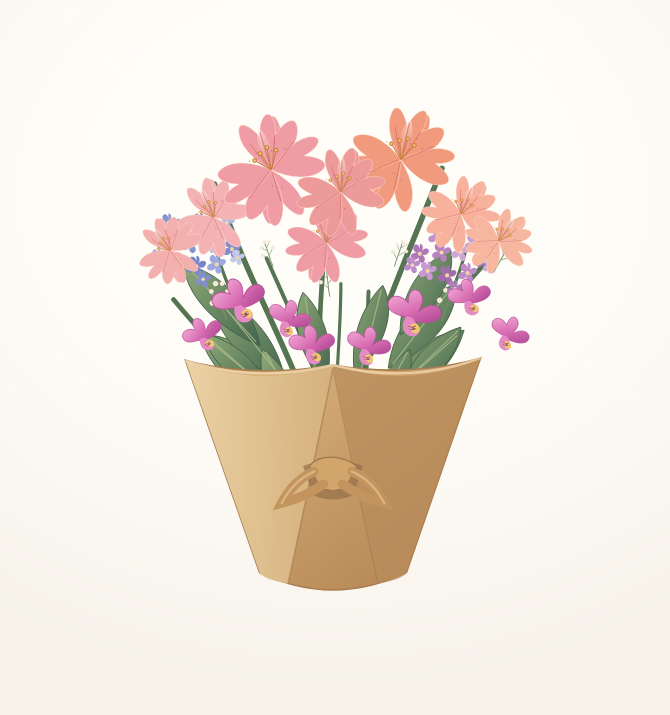
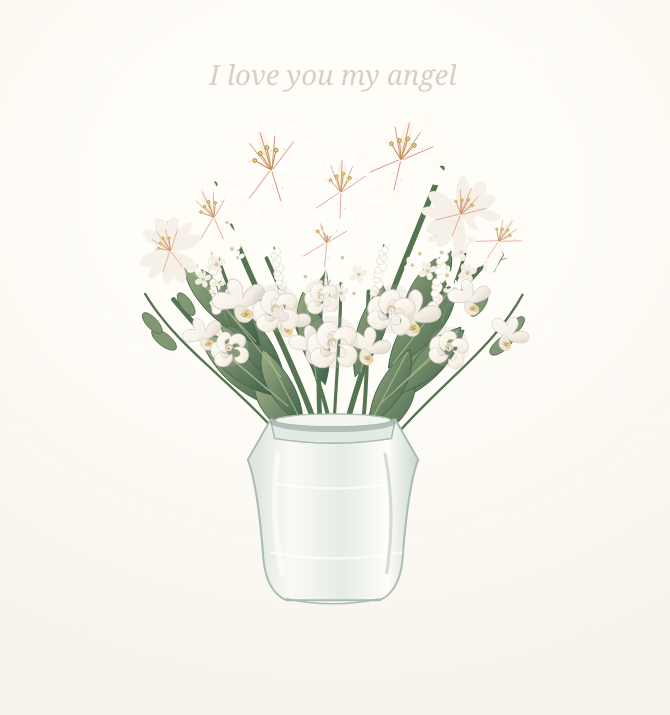
Before and after one commit to bissanrajab/flower-bouquet, a plain HTML site: page index.html in a window 1280 px wide. Shown: the part 203-918 px from the top of the page, without its empty margins (307-977 px from the left). Drawn offline with Linux system fonts and the light colour scheme.

Commit message:
Create full white flower arrangement in vase
Co-authored-by: Copilot <223556219+Copilot@users.noreply.github.com>

```diff
--- a/index.html
+++ b/index.html
@@ -4,8 +4,8 @@
     <meta charset="utf-8">
     <meta name="viewport" content="width=device-width, initial-scale=1">
     <meta name="theme-color" content="#f7f3eb">
-    <meta name="description" content="A lush, hand-tied bouquet of lilies, hydrangeas, orchids, and delicate filler flowers, illustrated in detailed SVG.">
-    <title>A little bouquet</title>
+    <meta name="description" content="A full vase arrangement of white orchids, hydrangeas, lilies, roses, stock, and seasonal greenery.">
+    <title>I love you, my angel</title>
     <style>
       :root {
         color-scheme: light;
@@ -77,39 +77,42 @@
   </head>
   <body>
     <main>
-      <p class="eyebrow">Gathered with love</p>
-      <h1>A little bouquet</h1>
-      <p class="subtitle">Open lilies, hydrangeas &amp; orchids.</p>
+      <p class="eyebrow">A bouquet for you</p>
+      <h1>I love you, my angel</h1>
+      <p class="subtitle">White orchids, lilies, roses &amp; seasonal greens.</p>
 
       <svg class="artwork" viewBox="0 0 760 800" role="img" aria-labelledby="bouquet-title bouquet-description" xmlns="http://www.w3.org/2000/svg">
-        <title id="bouquet-title">A colorful hand-tied flower bouquet</title>
-        <desc id="bouquet-description">A lush hand-tied arrangement of blush and coral lilies, blue and violet hydrangeas, pink orchids, soft greenery and delicate filler flowers in a warm kraft-paper wrap.</desc>
+        <title id="bouquet-title">A full arrangement of white flowers in a vase</title>
+        <desc id="bouquet-description">A full vase arrangement of white orchids, white hydrangeas, white lilies, ivory roses, white stock flowers, and layered seasonal greenery, with the message I love you my angel.</desc>
         <defs>
-          <linearGradient id="paper" x1="0" y1="0" x2="1" y2="1">
-            <stop offset="0" stop-color="#dfbd87"/>
-            <stop offset=".48" stop-color="#c89d68"/>
-            <stop offset="1" stop-color="#af8050"/>
+          <linearGradient id="vase" x1="0" y1="0" x2="1" y2="0">
+            <stop stop-color="#d8e2dd"/>
+            <stop offset=".25" stop-color="#fbfaf4"/>
+            <stop offset=".55" stop-color="#e5ece6"/>
+            <stop offset=".82" stop-color="#fffdf8"/>
+            <stop offset="1" stop-color="#c8d6d0"/>
           </linearGradient>
-          <linearGradient id="paper-fold" x1="0" y1="0" x2="1" y2="0">
-            <stop stop-color="#ecd3a7"/>
-            <stop offset="1" stop-color="#d5b17d"/>
+          <linearGradient id="rose-petal" x1="0" y1="0" x2="1" y2="1">
+            <stop stop-color="#fffefa"/>
+            <stop offset=".68" stop-color="#f6f0e5"/>
+            <stop offset="1" stop-color="#d9d3c7"/>
           </linearGradient>
           <linearGradient id="orchid" x1="0" y1="0" x2="1" y2="1">
-            <stop stop-color="#f9b9df"/>
-            <stop offset=".6" stop-color="#d66ab0"/>
-            <stop offset="1" stop-color="#a94491"/>
+            <stop stop-color="#fffefa"/>
+            <stop offset=".7" stop-color="#f4eee5"/>
+            <stop offset="1" stop-color="#d8d1c7"/>
           </linearGradient>
           <linearGradient id="leaf" x1="0" y1="0" x2="1" y2="1">
-            <stop stop-color="#90a978"/>
-            <stop offset="1" stop-color="#42654d"/>
+            <stop stop-color="#9bad83"/>
+            <stop offset="1" stop-color="#3e6049"/>
           </linearGradient>
           <linearGradient id="lily-center" x1="0" y1="0" x2="0" y2="1">
-            <stop stop-color="#fff6e8" stop-opacity=".85"/>
-            <stop offset="1" stop-color="#d97d75" stop-opacity=".45"/>
+            <stop stop-color="#fffdf3" stop-opacity=".9"/>
+            <stop offset="1" stop-color="#e8d8ae" stop-opacity=".5"/>
           </linearGradient>
           <symbol id="hydrangea-floret" viewBox="-12 -12 24 24">
             <path d="M0-10C3-10 4-6 2-3 6-7 10-5 9-2 8 1 5 2 2 1 6 3 6 8 3 9 0 10-2 6-1 3-3 7-8 7-9 4-10 1-7-1-3-1-7-2-8-7-5-9-2-10 0-7 0-4Z" fill="currentColor"/>
-            <circle r="2" fill="#f3d9a1"/>
+            <circle r="2" fill="#d9c99f"/>
           </symbol>
           <g id="lily">
             <g fill="currentColor" stroke="#fff1df" stroke-opacity=".55" stroke-width="1">
@@ -124,18 +127,36 @@
             <g fill="none" stroke="#d56d69" stroke-linecap="round" stroke-width="1.2" opacity=".8">
               <path d="M0-4 0-53M2-3 18-43M3-1 40-28M0 3 0 44M-3 1-40 28M-2-3-18-43"/>
             </g>
-            <g fill="#b85c58" opacity=".62">
+            <g fill="#c6a975" opacity=".55">
               <circle cx="-8" cy="-23" r="1.2"/><circle cx="-13" cy="-28" r=".9"/>
               <circle cx="8" cy="-25" r="1.1"/><circle cx="15" cy="-34" r=".9"/>
               <circle cx="26" cy="-22" r="1.1"/><circle cx="-25" cy="-20" r="1"/>
               <circle cx="-5" cy="21" r="1"/><circle cx="7" cy="27" r="1.1"/>
             </g>
-            <g stroke="#c98142" stroke-width="1.5">
+            <g stroke="#b9954d" stroke-width="1.5">
               <path d="M0 0-8-26M0 0 3-31M0 0 14-24M0 0-18-19" fill="none"/>
-              <circle cx="-8" cy="-26" r="2.5" fill="#f6c96f"/>
-              <circle cx="3" cy="-31" r="2.5" fill="#f6c96f"/>
-              <circle cx="14" cy="-24" r="2.5" fill="#f6c96f"/>
-              <circle cx="-18" cy="-19" r="2.5" fill="#f6c96f"/>
+              <circle cx="-8" cy="-26" r="2.5" fill="#f2d783"/>
+              <circle cx="3" cy="-31" r="2.5" fill="#f2d783"/>
+              <circle cx="14" cy="-24" r="2.5" fill="#f2d783"/>
+              <circle cx="-18" cy="-19" r="2.5" fill="#f2d783"/>
+            </g>
+          </g>
+          <g id="rose-bloom">
+            <circle r="40" fill="#c8bfae" opacity=".2"/>
+            <g fill="url(#rose-petal)" stroke="#d7d0c4" stroke-width="1.1">
+              <path d="M-2 17C-24 31-43 15-37-4-33-17-17-21-9-8-22-3-18 12-7 12Z"/>
+              <path d="M-7 11C-27 4-27-19-11-29 1-36 13-27 9-13 1-20-10-13-5-4Z"/>
+              <path d="M2 9C-5-11 13-29 30-19 43-11 37 8 22 9 25-2 13-8 7-1Z"/>
+              <path d="M9 5C29 1 43 18 32 33 23 45 4 38 6 23 16 28 24 18 17 11Z"/>
+              <path d="M3 16C3 36-18 44-31 31-41 21-31 5-18 8-22 19-11 25-4 18Z"/>
+            </g>
+            <path d="M-8 6C-11-2-3-10 4-6 10-3 8 5 2 6 7 0 1-3-2 0-5 3-2 7 1 8Z" fill="#d9cba9" stroke="#f8f4e9" stroke-width="1.2"/>
+          </g>
+          <g id="stock-spray" fill="none" stroke="#66815e" stroke-linecap="round">
+            <path d="M0 0C-4-34 2-70 0-112" stroke-width="2.5"/>
+            <g fill="#fffdf7" stroke="#d9d2c5" stroke-width="1">
+              <path d="M-2-17C-13-21-14-31-5-35 5-36 8-27 2-19ZM2-32C-9-37-7-47 2-49 12-46 12-37 5-31ZM-2-49C-13-54-10-64-1-66 9-63 9-54 2-48ZM2-65C-8-71-4-80 5-81 14-77 12-68 5-64ZM-2-81C-10-87-5-96 4-96 13-91 9-83 2-80ZM1-96C-6-103-1-111 7-109 13-104 9-97 3-95Z"/>
+              <path d="M-1-17C-10-14-14-22-8-27 0-29 4-23 1-18ZM0-42C-8-39-12-47-6-52 2-53 5-47 2-42ZM-1-59C-9-57-12-65-6-70 2-71 5-64 2-60ZM0-76C-8-74-11-82-5-87 3-87 5-81 2-76ZM-1-91C-8-90-10-97-5-101 2-101 5-95 2-91Z"/>
             </g>
           </g>
           <g id="filler-spray" fill="none" stroke="#78916a" stroke-linecap="round">
@@ -153,26 +174,29 @@
             </g>
           </g>
           <g id="orchid-bloom">
-            <path d="M0 0C-13-8-40-4-42-21-44-35-27-43-10-28-14-47-2-57 8-46 17-36 10-22 8-15 25-37 46-31 45-16 44-1 17 2 0 0Z" fill="url(#orchid)" stroke="#b95299" stroke-width="1.5"/>
-            <path d="M-10-6C-16 5-15 20-3 24 7 28 18 20 13 10 10 4 4 0 0-5Z" fill="#e58bc4"/>
-            <path d="M-4 11C-1 3 8 1 13 8 18 15 11 22 5 19 2 18 0 15-4 11Z" fill="#f1c96e"/>
-            <path d="M-4 10Q2 12 7 8M-2 14Q3 16 8 12" fill="none" stroke="#9e477f" stroke-linecap="round" stroke-width="1.5"/>
-            <circle cx="4" cy="12" r="2" fill="#8d4a73"/>
+            <path d="M0 0C-13-8-40-4-42-21-44-35-27-43-10-28-14-47-2-57 8-46 17-36 10-22 8-15 25-37 46-31 45-16 44-1 17 2 0 0Z" fill="url(#orchid)" stroke="#d8d0c6" stroke-width="1.5"/>
+            <path d="M-10-6C-16 5-15 20-3 24 7 28 18 20 13 10 10 4 4 0 0-5Z" fill="#f0e9dd" stroke="#d8d0c6" stroke-width="1"/>
+            <path d="M-4 11C-1 3 8 1 13 8 18 15 11 22 5 19 2 18 0 15-4 11Z" fill="#e9d59c"/>
+            <path d="M-4 10Q2 12 7 8M-2 14Q3 16 8 12" fill="none" stroke="#b29a66" stroke-linecap="round" stroke-width="1.5"/>
+            <circle cx="4" cy="12" r="2" fill="#b8a06a"/>
           </g>
         </defs>
 
-        <!-- Stems and foliage form the loose, gathered silhouette. -->
+        <text x="380" y="82" text-anchor="middle" fill="#8d7a69" opacity=".34" font-family="Georgia, serif" font-size="35" font-style="italic">I love you my angel</text>
+
+        <!-- Stems and seasonal foliage form a broad, gathered silhouette. -->
         <g fill="none" stroke="#557452" stroke-linecap="round">
-          <path d="M377 613C371 490 286 372 230 208" stroke-width="7"/>
-          <path d="M381 615C390 485 449 363 518 188" stroke-width="7"/>
-          <path d="M370 615C359 492 358 379 375 239" stroke-width="6"/>
-          <path d="M391 614C407 508 474 415 580 300" stroke-width="6"/>
-          <path d="M362 615C340 521 255 447 178 354" stroke-width="6"/>
-          <path d="M383 615C393 505 340 402 296 302" stroke-width="5"/>
-          <path d="M400 615C427 509 422 421 425 344" stroke-width="5"/>
-          <path d="M369 615C329 485 243 363 225 263" stroke-width="4"/>
-          <path d="M395 615C448 490 528 377 548 292" stroke-width="4"/>
-          <path d="M378 615C379 500 390 410 390 334" stroke-width="4"/>
+          <path d="M377 608C371 490 286 372 230 208" stroke-width="7"/>
+          <path d="M381 608C390 485 449 363 518 188" stroke-width="7"/>
+          <path d="M370 608C359 492 358 379 375 239" stroke-width="6"/>
+          <path d="M391 608C407 508 474 415 580 300" stroke-width="6"/>
+          <path d="M362 608C340 521 255 447 178 354" stroke-width="6"/>
+          <path d="M383 608C393 505 340 402 296 302" stroke-width="5"/>
+          <path d="M400 608C427 509 422 421 425 344" stroke-width="5"/>
+          <path d="M369 608C329 485 243 363 225 263" stroke-width="4"/>
+          <path d="M395 608C448 490 528 377 548 292" stroke-width="4"/>
+          <path d="M378 608C379 500 390 410 390 334" stroke-width="4"/>
+          <path d="M365 607C310 489 196 438 142 347M405 607C464 490 570 440 620 348" stroke-width="3"/>
         </g>
         <g fill="url(#leaf)" stroke="#46634a" stroke-width="1.2">
           <path d="M329 496C268 485 224 445 211 398 257 399 307 426 329 496Z"/>
@@ -194,81 +218,100 @@
           <path d="M323 489 222 405M314 452 238 358M282 407 200 317M441 485 537 400M456 436 527 343M359 454 345 351M415 446 441 342"/>
           <path d="M298 469 222 402M461 467 538 394M339 507 295 421M429 507 474 421"/>
         </g>
+        <g fill="#829875" stroke="#526d52" stroke-width="1">
+          <ellipse cx="166" cy="405" rx="8" ry="19" transform="rotate(-52 166 405)"/>
+          <ellipse cx="151" cy="384" rx="7" ry="17" transform="rotate(-43 151 384)"/>
+          <ellipse cx="594" cy="411" rx="8" ry="19" transform="rotate(50 594 411)"/>
+          <ellipse cx="610" cy="389" rx="7" ry="17" transform="rotate(43 610 389)"/>
+          <ellipse cx="194" cy="360" rx="7" ry="17" transform="rotate(-35 194 360)"/>
+          <ellipse cx="565" cy="361" rx="7" ry="17" transform="rotate(35 565 361)"/>
+        </g>
 
         <g aria-hidden="true">
+          <g transform="translate(238 386) rotate(-7) scale(.84)"><use href="#stock-spray"/></g>
+          <g transform="translate(506 386) rotate(8) scale(.84)"><use href="#stock-spray"/></g>
+          <g transform="translate(319 365) rotate(-10) scale(.7)"><use href="#stock-spray"/></g>
+          <g transform="translate(432 362) rotate(9) scale(.7)"><use href="#stock-spray"/></g>
           <g transform="translate(245 379) rotate(-17) scale(.8)"><use href="#filler-spray"/></g>
           <g transform="translate(518 382) rotate(18) scale(.8)"><use href="#filler-spray"/></g>
           <g transform="translate(376 350) rotate(-8) scale(.62)"><use href="#filler-spray"/></g>
           <g transform="translate(176 326) rotate(-31) scale(.66)"><use href="#filler-spray"/></g>
           <g transform="translate(584 319) rotate(29) scale(.66)"><use href="#filler-spray"/></g>
-          <g transform="translate(304 312) rotate(-20) scale(.55)"><use href="#filler-spray"/></g>
-          <g transform="translate(458 312) rotate(18) scale(.55)"><use href="#filler-spray"/></g>
         </g>
 
         <!-- Hydrangea clusters, built from small inline SVG florets. -->
         <g aria-hidden="true">
           <g transform="translate(207 292)">
-            <use href="#hydrangea-floret" x="-54" y="-25" width="28" height="28" style="color:#7b87c8"/>
-            <use href="#hydrangea-floret" x="-34" y="-44" width="32" height="32" style="color:#9aa8df"/>
-            <use href="#hydrangea-floret" x="-10" y="-50" width="30" height="30" style="color:#727fc1"/>
-            <use href="#hydrangea-floret" x="13" y="-39" width="32" height="32" style="color:#aab8e8"/>
-            <use href="#hydrangea-floret" x="30" y="-17" width="30" height="30" style="color:#818dce"/>
-            <use href="#hydrangea-floret" x="10" y="2" width="31" height="31" style="color:#9ba9df"/>
-            <use href="#hydrangea-floret" x="-16" y="4" width="32" height="32" style="color:#7685c8"/>
-            <use href="#hydrangea-floret" x="-39" y="-1" width="31" height="31" style="color:#aab6e1"/>
-            <use href="#hydrangea-floret" x="-23" y="-24" width="31" height="31" style="color:#8794d2"/>
-            <use href="#hydrangea-floret" x="2" y="-24" width="31" height="31" style="color:#b4bee8"/>
-            <use href="#hydrangea-floret" x="-49" y="-49" width="27" height="27" style="color:#8795d1"/>
-            <use href="#hydrangea-floret" x="-62" y="-4" width="27" height="27" style="color:#96a1d9"/>
-            <use href="#hydrangea-floret" x="25" y="-49" width="27" height="27" style="color:#a7b3e4"/>
-            <use href="#hydrangea-floret" x="-5" y="23" width="27" height="27" style="color:#818fcf"/>
-            <use href="#hydrangea-floret" x="40" y="-3" width="24" height="24" style="color:#c0c8eb"/>
+            <use href="#hydrangea-floret" x="-54" y="-25" width="28" height="28" style="color:#fffdf7"/>
+            <use href="#hydrangea-floret" x="-34" y="-44" width="32" height="32" style="color:#f4f0e8"/>
+            <use href="#hydrangea-floret" x="-10" y="-50" width="30" height="30" style="color:#fffefa"/>
+            <use href="#hydrangea-floret" x="13" y="-39" width="32" height="32" style="color:#f4f0e8"/>
+            <use href="#hydrangea-floret" x="30" y="-17" width="30" height="30" style="color:#fffdf8"/>
+            <use href="#hydrangea-floret" x="10" y="2" width="31" height="31" style="color:#f2eee5"/>
+            <use href="#hydrangea-floret" x="-16" y="4" width="32" height="32" style="color:#fffdf8"/>
+            <use href="#hydrangea-floret" x="-39" y="-1" width="31" height="31" style="color:#f4f0e8"/>
+            <use href="#hydrangea-floret" x="-23" y="-24" width="31" height="31" style="color:#fffefa"/>
+            <use href="#hydrangea-floret" x="2" y="-24" width="31" height="31" style="color:#f4f0e8"/>
+            <use href="#hydrangea-floret" x="-49" y="-49" width="27" height="27" style="color:#fffdf7"/>
+            <use href="#hydrangea-floret" x="-62" y="-4" width="27" height="27" style="color:#f4f0e8"/>
+            <use href="#hydrangea-floret" x="25" y="-49" width="27" height="27" style="color:#fffefa"/>
+            <use href="#hydrangea-floret" x="-5" y="23" width="27" height="27" style="color:#f2eee5"/>
+            <use href="#hydrangea-floret" x="40" y="-3" width="24" height="24" style="color:#fffdf8"/>
           </g>
           <g transform="translate(526 302)">
-            <use href="#hydrangea-floret" x="-51" y="-21" width="30" height="30" style="color:#ad77b8"/>
-            <use href="#hydrangea-floret" x="-29" y="-44" width="31" height="31" style="color:#c292cb"/>
-            <use href="#hydrangea-floret" x="-5" y="-50" width="30" height="30" style="color:#a86faf"/>
-            <use href="#hydrangea-floret" x="17" y="-35" width="32" height="32" style="color:#c69bd1"/>
-            <use href="#hydrangea-floret" x="31" y="-12" width="30" height="30" style="color:#a978b9"/>
-            <use href="#hydrangea-floret" x="9" y="3" width="31" height="31" style="color:#be8ac7"/>
-            <use href="#hydrangea-floret" x="-17" y="6" width="31" height="31" style="color:#a36cab"/>
-            <use href="#hydrangea-floret" x="-41" y="1" width="30" height="30" style="color:#c89ad1"/>
-            <use href="#hydrangea-floret" x="-24" y="-23" width="31" height="31" style="color:#b781c2"/>
-            <use href="#hydrangea-floret" x="0" y="-24" width="31" height="31" style="color:#d1a5d6"/>
-            <use href="#hydrangea-floret" x="-59" y="-5" width="27" height="27" style="color:#bb8ac8"/>
-            <use href="#hydrangea-floret" x="24" y="-48" width="27" height="27" style="color:#c99ed2"/>
-            <use href="#hydrangea-floret" x="-5" y="25" width="27" height="27" style="color:#ad7dbb"/>
-            <use href="#hydrangea-floret" x="41" y="-2" width="24" height="24" style="color:#d2acd9"/>
+            <use href="#hydrangea-floret" x="-51" y="-21" width="30" height="30" style="color:#fffefa"/>
+            <use href="#hydrangea-floret" x="-29" y="-44" width="31" height="31" style="color:#f4f0e8"/>
+            <use href="#hydrangea-floret" x="-5" y="-50" width="30" height="30" style="color:#fffdf7"/>
+            <use href="#hydrangea-floret" x="17" y="-35" width="32" height="32" style="color:#f4f0e8"/>
+            <use href="#hydrangea-floret" x="31" y="-12" width="30" height="30" style="color:#fffefa"/>
+            <use href="#hydrangea-floret" x="9" y="3" width="31" height="31" style="color:#f2eee5"/>
+            <use href="#hydrangea-floret" x="-17" y="6" width="31" height="31" style="color:#fffdf8"/>
+            <use href="#hydrangea-floret" x="-41" y="1" width="30" height="30" style="color:#f4f0e8"/>
+            <use href="#hydrangea-floret" x="-24" y="-23" width="31" height="31" style="color:#fffefa"/>
+            <use href="#hydrangea-floret" x="0" y="-24" width="31" height="31" style="color:#f4f0e8"/>
+            <use href="#hydrangea-floret" x="-59" y="-5" width="27" height="27" style="color:#fffdf7"/>
+            <use href="#hydrangea-floret" x="24" y="-48" width="27" height="27" style="color:#f4f0e8"/>
+            <use href="#hydrangea-floret" x="-5" y="25" width="27" height="27" style="color:#fffefa"/>
+            <use href="#hydrangea-floret" x="41" y="-2" width="24" height="24" style="color:#f2eee5"/>
+          </g>
+          <g transform="translate(375 327)">
+            <use href="#hydrangea-floret" x="-44" y="-16" width="28" height="28" style="color:#fffdf7"/>
+            <use href="#hydrangea-floret" x="-22" y="-38" width="30" height="30" style="color:#f4f0e8"/>
+            <use href="#hydrangea-floret" x="2" y="-41" width="30" height="30" style="color:#fffefa"/>
+            <use href="#hydrangea-floret" x="23" y="-19" width="29" height="29" style="color:#f4f0e8"/>
+            <use href="#hydrangea-floret" x="-28" y="5" width="29" height="29" style="color:#fffefa"/>
+            <use href="#hydrangea-floret" x="0" y="4" width="30" height="30" style="color:#f2eee5"/>
+            <use href="#hydrangea-floret" x="18" y="6" width="27" height="27" style="color:#fffdf7"/>
           </g>
         </g>
 
-        <!-- Open lilies at different angles and stages of bloom. -->
-        <g transform="translate(229 250) rotate(-24) scale(.67)" style="color:#f5b2b5">
+        <!-- White lilies at different angles and stages of bloom. -->
+        <g transform="translate(229 250) rotate(-24) scale(.67)" style="color:#fffdf7">
           <use href="#lily"/>
         </g>
-        <g transform="translate(302 190) rotate(-17) scale(.93)" style="color:#ef9ca5">
+        <g transform="translate(302 190) rotate(-17) scale(.93)" style="color:#fffefa">
           <use href="#lily"/>
         </g>
-        <g transform="translate(466 177) rotate(13) scale(.9)" style="color:#f29a7d">
+        <g transform="translate(466 177) rotate(13) scale(.9)" style="color:#fffdf7">
           <use href="#lily"/>
         </g>
-        <g transform="translate(542 246) rotate(22) scale(.66)" style="color:#f7b19c">
+        <g transform="translate(542 246) rotate(22) scale(.66)" style="color:#f6f1e8">
           <use href="#lily"/>
         </g>
-        <g transform="translate(372 282) rotate(5) scale(.7)" style="color:#ef9ca5">
+        <g transform="translate(372 282) rotate(5) scale(.7)" style="color:#fffefa">
           <use href="#lily"/>
         </g>
-        <g transform="translate(174 292) rotate(-36) scale(.58)" style="color:#f3b0af">
+        <g transform="translate(174 292) rotate(-36) scale(.58)" style="color:#f6f1e8">
           <use href="#lily"/>
         </g>
-        <g transform="translate(590 280) rotate(34) scale(.58)" style="color:#f6b69f">
+        <g transform="translate(590 280) rotate(34) scale(.58)" style="color:#fffdf7">
           <use href="#lily"/>
         </g>
-        <g transform="translate(390 218) rotate(2) scale(.76)" style="color:#ed9b9a">
+        <g transform="translate(390 218) rotate(2) scale(.76)" style="color:#fffefa">
           <use href="#lily"/>
         </g>
 
-        <!-- Sprays of orchids fill the bouquet in layers. -->
+        <!-- White orchids and ivory roses fill the middle of the arrangement. -->
         <g transform="translate(264 365) rotate(-19) scale(.77)">
           <use href="#orchid-bloom"/>
         </g>
@@ -293,17 +336,34 @@
         <g transform="translate(423 421) rotate(9) scale(.64)">
           <use href="#orchid-bloom"/>
         </g>
+        <g transform="translate(307 365) rotate(-9) scale(.76)">
+          <use href="#rose-bloom"/>
+        </g>
+        <g transform="translate(454 366) rotate(12) scale(.78)">
+          <use href="#rose-bloom"/>
+        </g>
+        <g transform="translate(379 408) rotate(-5) scale(.84)">
+          <use href="#rose-bloom"/>
+        </g>
+        <g transform="translate(248 414) rotate(-14) scale(.62)">
+          <use href="#rose-bloom"/>
+        </g>
+        <g transform="translate(527 414) rotate(15) scale(.64)">
+          <use href="#rose-bloom"/>
+        </g>
+        <g transform="translate(365 350) rotate(-10) scale(.56)">
+          <use href="#rose-bloom"/>
+        </g>
 
-        <!-- Kraft paper gathers around the stems. -->
-        <path d="M193 431C253 448 320 447 380 437 445 448 508 445 567 428L473 700Q380 744 287 700Z" fill="url(#paper)" stroke="#a87c4f" stroke-width="2"/>
-        <path d="M193 431Q286 468 380 437L323 714Q291 708 287 700Z" fill="url(#paper-fold)" opacity=".94"/>
-        <path d="M567 428Q475 469 380 437L437 714Q469 708 473 700Z" fill="#b98c5b" opacity=".72"/>
-        <path d="M193 431Q281 461 380 437 477 462 567 428" fill="none" stroke="#f0d7ae" stroke-width="3" opacity=".8"/>
-        <path d="M380 441Q356 563 323 714M380 441Q405 568 437 714" fill="none" stroke="#a77c51" stroke-width="2" opacity=".55"/>
-        <path d="M342 565Q380 550 418 565L405 602Q380 613 355 602Z" fill="#916c4a" opacity=".65"/>
-        <path d="M350 565C362 550 390 550 410 565L397 591Q380 601 363 591Z" fill="#d2a56d" stroke="#9d764d" stroke-width="1.5"/>
-        <path d="M356 572Q330 583 315 612 344 605 368 588M404 572Q430 583 445 612 416 605 392 588" fill="none" stroke="#c3945d" stroke-linecap="round" stroke-width="12"/>
-        <path d="M356 572Q330 583 315 612M404 572Q430 583 445 612" fill="none" stroke="#e0bd88" stroke-linecap="round" stroke-width="3" opacity=".8"/>
+        <!-- A broad glass vase gathers the stems beneath the full arrangement. -->
+        <path d="M301 506Q380 520 459 506L488 557Q475 590 468 684Q464 724 439 735H321Q296 724 292 684Q285 590 272 557Z" fill="url(#vase)" stroke="#aabbb3" stroke-width="2.5"/>
+        <path d="M301 506Q380 520 459 506L454 530Q380 542 306 530Z" fill="#e2eae4" stroke="#aabbb3" stroke-width="2"/>
+        <ellipse cx="380" cy="510" rx="79" ry="12" fill="#71877a" opacity=".42"/>
+        <ellipse cx="380" cy="507" rx="73" ry="8" fill="#f3f5ef" stroke="#aabbb3" stroke-width="1.5"/>
+        <path d="M308 587Q380 600 456 587M300 674Q380 690 468 674" fill="none" stroke="#ffffff" stroke-width="3" opacity=".72"/>
+        <path d="M310 550Q300 627 316 700" fill="none" stroke="#ffffff" stroke-linecap="round" stroke-width="7" opacity=".62"/>
+        <path d="M446 550Q460 625 448 700" fill="none" stroke="#c2d0c8" stroke-linecap="round" stroke-width="4" opacity=".7"/>
+        <path d="M321 733Q380 746 439 733" fill="none" stroke="#aabbb3" stroke-width="2"/>
       </svg>
     </main>
   </body>
```
